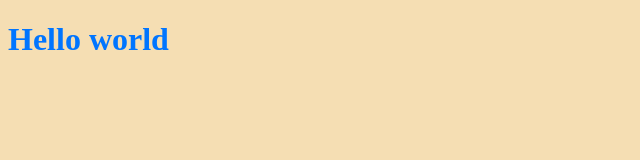
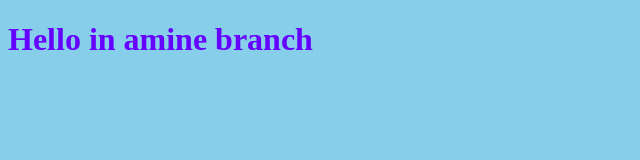
Before and after one commit to mohamedbenzix/myProject, a plain HTML site: page index.html in a window 1280 px wide. Shown: the whole page, without its empty margins (0-640 px from the left). Drawn offline with Linux system fonts and the light colour scheme.

Commit message:
amine branch

```diff
--- a/app.js
+++ b/app.js
@@ -1 +1,2 @@
-alert("fuck you!");
+
+alert("hello any one!");
--- a/index.html
+++ b/index.html
@@ -7,7 +7,7 @@
 </head>
 <body>
 
-    <h1>Hello world</h1>
+    <h1>Hello in amine branch</h1>
 
     <script src="./app.js"></script>
 </body>
--- a/style.css
+++ b/style.css
@@ -1,8 +1,8 @@
 body {
-    background-color: wheat;
+    background-color: skyblue;
 }
 
 
 h1 {
-    color: #0075ff;
+    color: #6600ff;
 }
```
